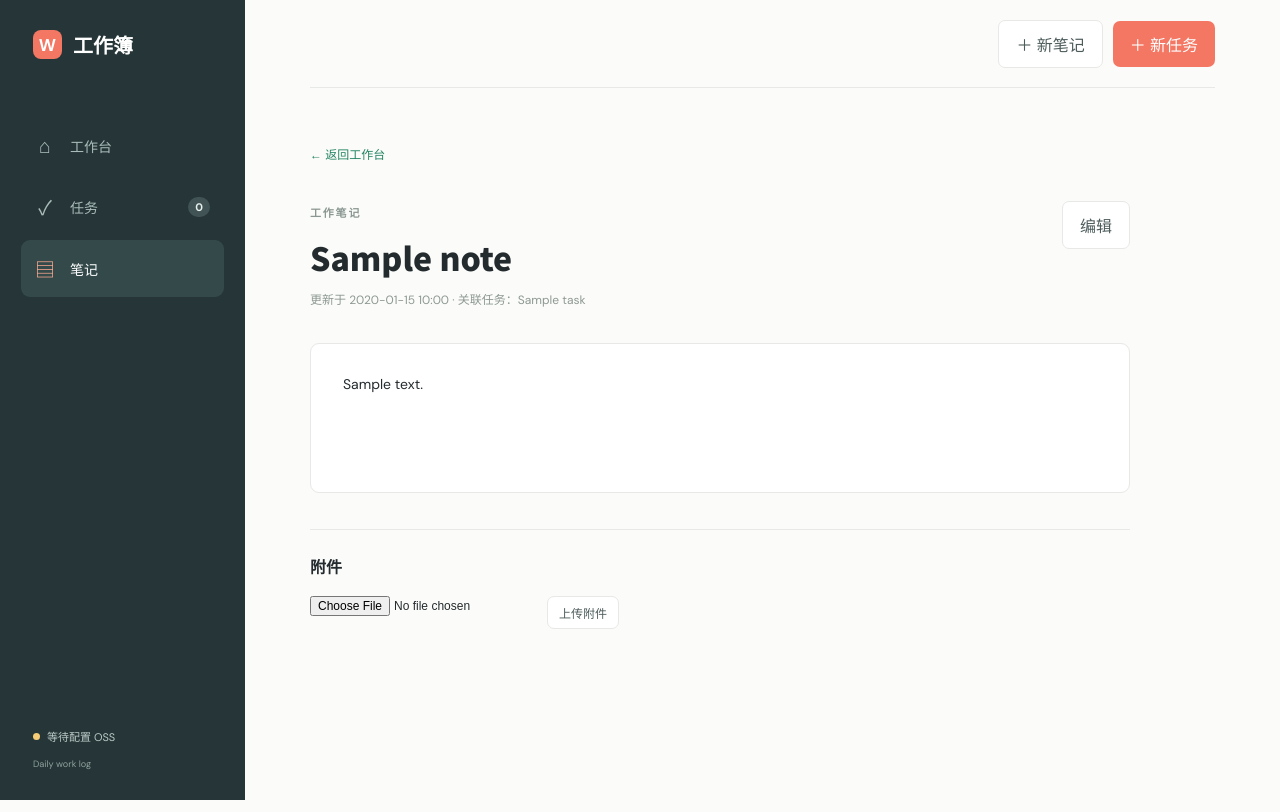
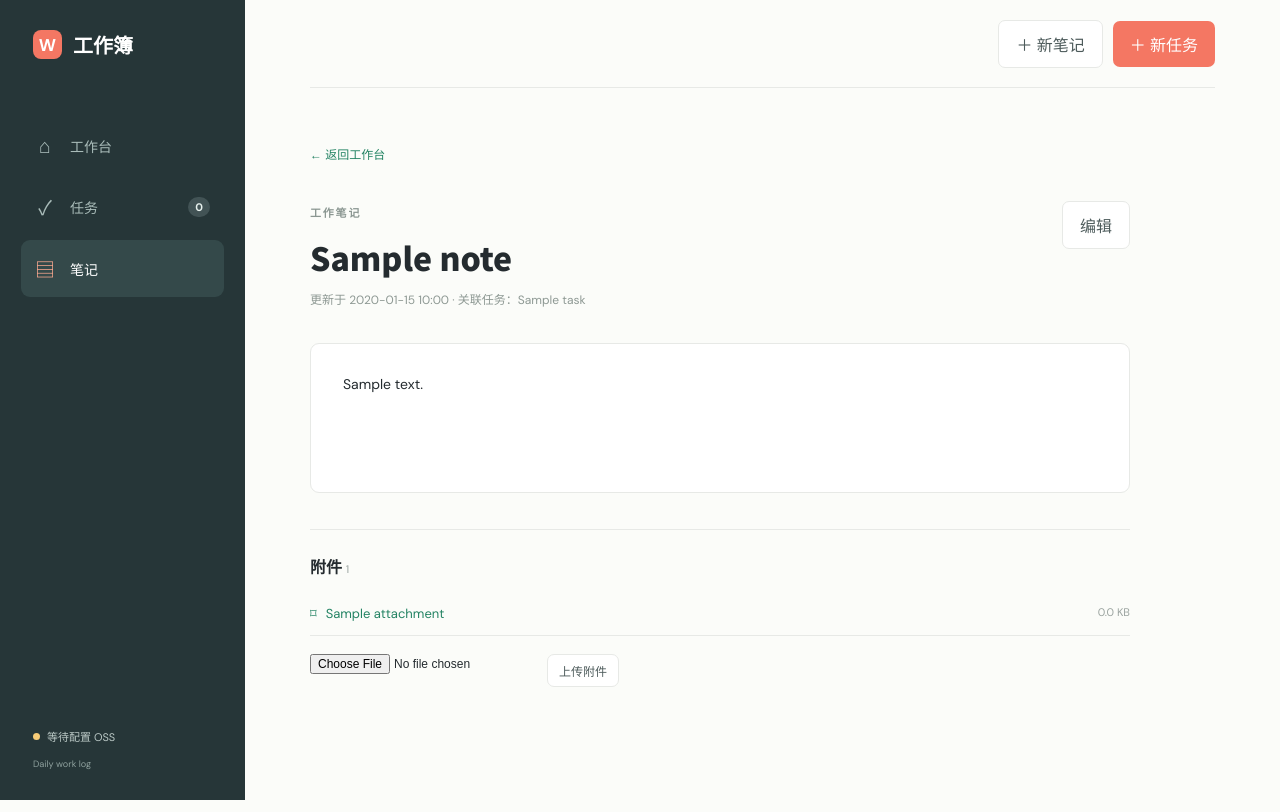
Before and after one commit to linchuzlib2/worklog, a Flask app: page /notes/1 in a window 1280 px wide. Run offline with Flask 3, Linux system fonts and the light colour scheme; tables that the repository leaves empty hold one stand-in row (values such as "Sample post"); some libraries are stand-ins or nearby versions.

Commit message:
Show attachments on note details

```diff
--- a/app.py
+++ b/app.py
@@ -50,6 +50,7 @@ class Note(db.Model):
     task_id = db.Column(db.Integer, db.ForeignKey("task.id"), nullable=True)
     created_at = db.Column(db.DateTime, default=datetime.utcnow, nullable=False)
     updated_at = db.Column(db.DateTime, default=datetime.utcnow, onupdate=datetime.utcnow, nullable=False)
+    attachments = db.relationship("Attachment", backref="note", cascade="all, delete-orphan", order_by="Attachment.created_at.desc()")
 
 
 class Attachment(db.Model):
--- a/templates/note_detail.html
+++ b/templates/note_detail.html
@@ -1 +1 @@
-{% extends 'base.html' %}{% block title %}{{ note.title }}{% endblock %}{% block content %}<div class="detail-page note-detail"><a class="back-link" href="{{ url_for('index') }}">← 返回工作台</a><div class="detail-header"><div><span class="eyebrow">工作笔记</span><h1>{{ note.title }}</h1><div class="detail-meta">更新于 {{ note.updated_at.strftime('%Y-%m-%d %H:%M') }}{% if note.task %} · 关联任务：<a href="{{ url_for('task_detail', task_id=note.task.id) }}">{{ note.task.title }}</a>{% endif %}</div></div><a class="button ghost" href="{{ url_for('edit_note', note_id=note.id) }}">编辑</a></div><div class="rich-content">{{ note.content|safe or '<p class="muted">这是一篇空白笔记。</p>'|safe }}</div><div class="related-panel"><div class="section-title"><h2>附件</h2></div><form class="upload-form" method="post" enctype="multipart/form-data" action="{{ url_for('upload_attachment') }}"><input type="hidden" name="note_id" value="{{ note.id }}"><input type="file" name="file" required><button class="button ghost small">上传附件</button></form></div></div>{% endblock %}
+{% extends 'base.html' %}{% block title %}{{ note.title }}{% endblock %}{% block content %}<div class="detail-page note-detail"><a class="back-link" href="{{ url_for('index') }}">← 返回工作台</a><div class="detail-header"><div><span class="eyebrow">工作笔记</span><h1>{{ note.title }}</h1><div class="detail-meta">更新于 {{ note.updated_at.strftime('%Y-%m-%d %H:%M') }}{% if note.task %} · 关联任务：<a href="{{ url_for('task_detail', task_id=note.task.id) }}">{{ note.task.title }}</a>{% endif %}</div></div><a class="button ghost" href="{{ url_for('edit_note', note_id=note.id) }}">编辑</a></div><div class="rich-content">{{ note.content|safe or '<p class="muted">这是一篇空白笔记。</p>'|safe }}</div><div class="related-panel"><div class="section-title"><h2>附件 <span class="count">{{ note.attachments|length }}</span></h2></div>{% for attachment in note.attachments %}<a class="attachment" href="{{ url_for('download_attachment', attachment_id=attachment.id) }}">⌑ <span>{{ attachment.original_name }}</span><small>{{ (attachment.size / 1024)|round(1) }} KB</small></a>{% else %}<p class="muted">还没有附件。</p>{% endfor %}<form class="upload-form" method="post" enctype="multipart/form-data" action="{{ url_for('upload_attachment') }}"><input type="hidden" name="note_id" value="{{ note.id }}"><input type="file" name="file" required><button class="button ghost small">上传附件</button></form></div></div>{% endblock %}
```
